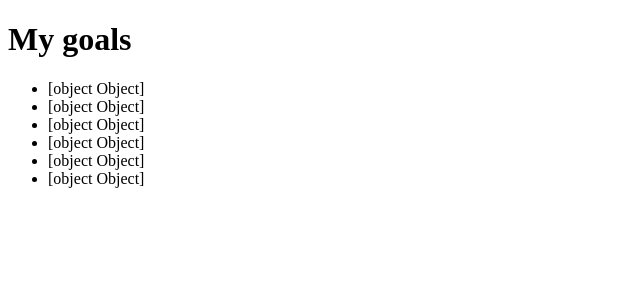
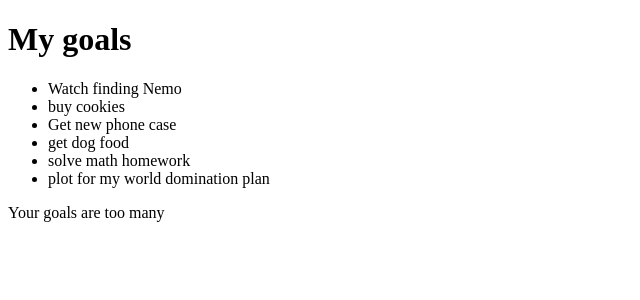
Before and after one commit to MUTHAKABRIAN/Goal, an Angular app: page / in a window 1280 px wide. Shown: the top 300 px of the page, without its empty margins (0-640 px from the left). Built offline with nearby package versions, Linux system fonts and the light colour scheme.

Commit message:
add ngIf directive

```diff
--- a/src/app/app.component.html
+++ b/src/app/app.component.html
@@ -2,7 +2,8 @@
   <h1>My goals</h1>
   <ul>
     <li *ngFor='let goal of goals'>
-      {{goal}}
+      {{goal.name}}
     </li>
   </ul>
+  <p *ngIf='goals.length>5'>Your goals are too many</p>
 </div>
```
